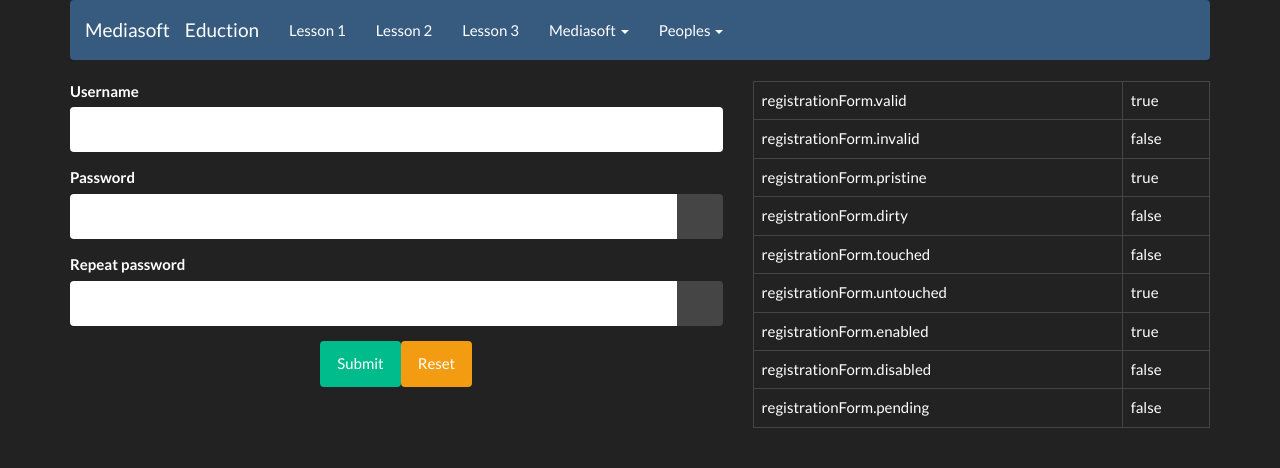
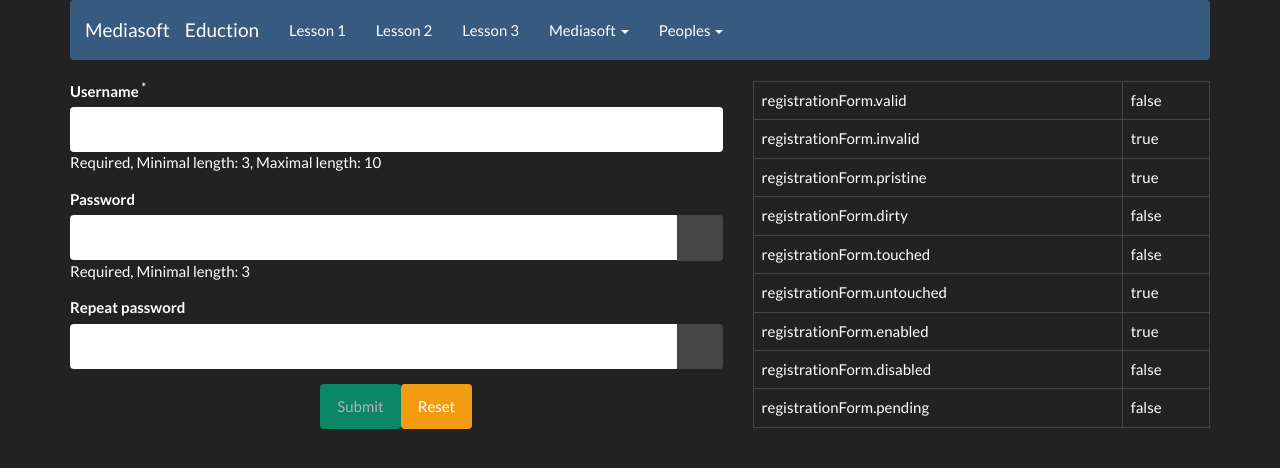
Before and after one commit to php73/angular-lesson, an Angular app: page /lesson3 in a window 1280 px wide. Shown: the top 468 px of the page. Built offline with nearby package versions, Linux system fonts and the light colour scheme; a web font is replaced by a local one; what ng2-bootstrap would draw is missing.

Commit message:
Standard form validation

```diff
--- a/src/app/lesson-three/lesson-three.component.html
+++ b/src/app/lesson-three/lesson-three.component.html
@@ -2,24 +2,45 @@
     <div class="col-md-7">
         <form #registrationForm="ngForm" (submit)="submit()">
             <div class="form-group">
-                <label for="username">Username</label>
-                <input id="username" name="username" type="text" class="form-control" [(ngModel)]="user.username">
+                <label for="username">Username <sup>*</sup></label>
+                <input id="username"
+                       name="username"
+                       type="text"
+                       class="form-control"
+                       [(ngModel)]="user.username"
+                       [required]="true"
+                       [minlength]="3"
+                       [maxlength]="10"
+                       pattern="^[a-zA-Z]*">
+                <p class="hint">Required, Minimal length: 3, Maximal length: 10</p>
             </div>
             <div class="form-group">
                 <label for="password">Password</label>
                 <div class="input-group">
-                    <input id="password" name="password" [type]="passwordVisible ? 'text' : 'password'" class="form-control" [(ngModel)]="user.password">
+                    <input id="password"
+                           name="password"
+                           [type]="passwordVisible ? 'text' : 'password'"
+                           class="form-control"
+                           [(ngModel)]="user.password"
+                           [required]="true"
+                           [minlength]="3">
                     <div class="input-group-btn">
                         <button class="btn btn-default" type="button" (click)="togglePasswordVisibility()">
                             <i class="glyphicon glyphicon-eye-open"></i>
                         </button>
                     </div>
                 </div>
+                <p class="hint">Required, Minimal length: 3</p>
             </div>
             <div class="form-group">
                 <label for="password-repeat">Repeat password</label>
                 <div class="input-group">
-                    <input id="password-repeat" name="password-repeat" [type]="passwordRepeatVisible ? 'text' : 'password'" class="form-control" [(ngModel)]="user.passwordRepeat">
+                    <input id="password-repeat"
+                           name="password-repeat"
+                           [type]="passwordRepeatVisible ? 'text' : 'password'"
+                           class="form-control"
+                           [(ngModel)]="user.passwordRepeat"
+                           [required]="true">
                     <div class="input-group-btn">
                         <button class="btn btn-default" type="button" (click)="togglePasswordRepeatVisibility()">
                             <i class="glyphicon glyphicon-eye-open"></i>
@@ -28,7 +49,7 @@
                 </div>
             </div>
             <div class="text-center">
-                <button type="submit" class="btn btn-success">Submit</button>
+                <button type="submit" class="btn btn-success" [disabled]="registrationForm.invalid">Submit</button>
                 <button type="button" class="btn btn-warning" (click)="registrationForm.reset()">Reset</button>
             </div>
         </form>
```
